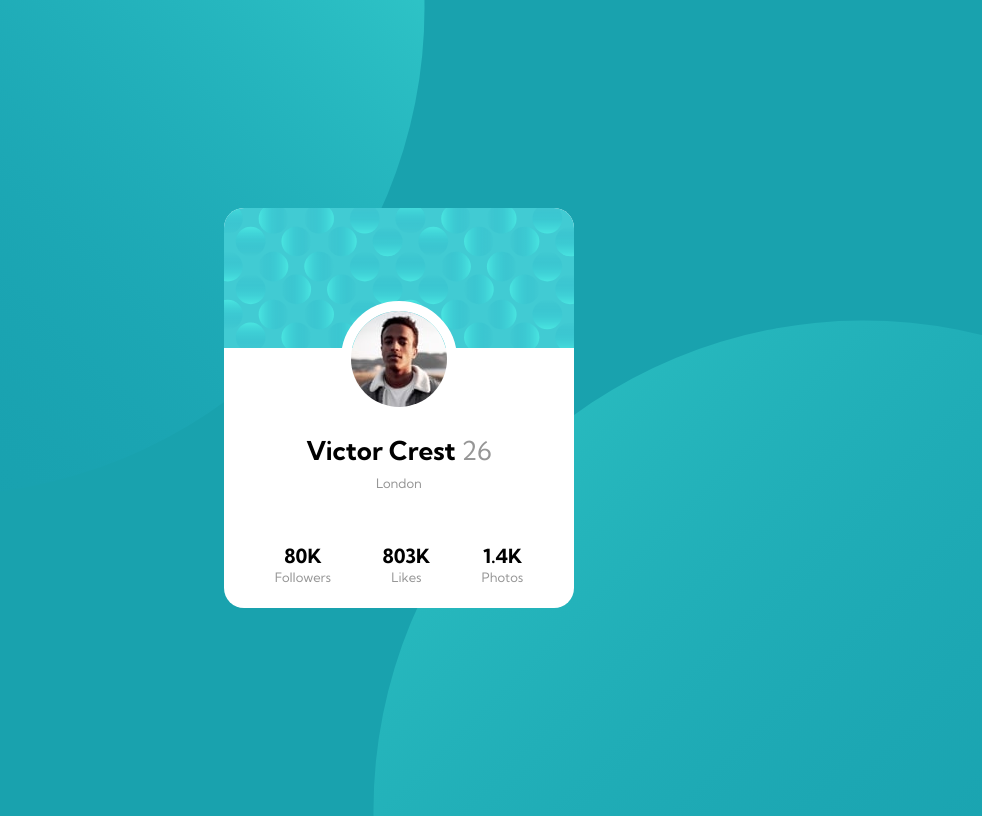
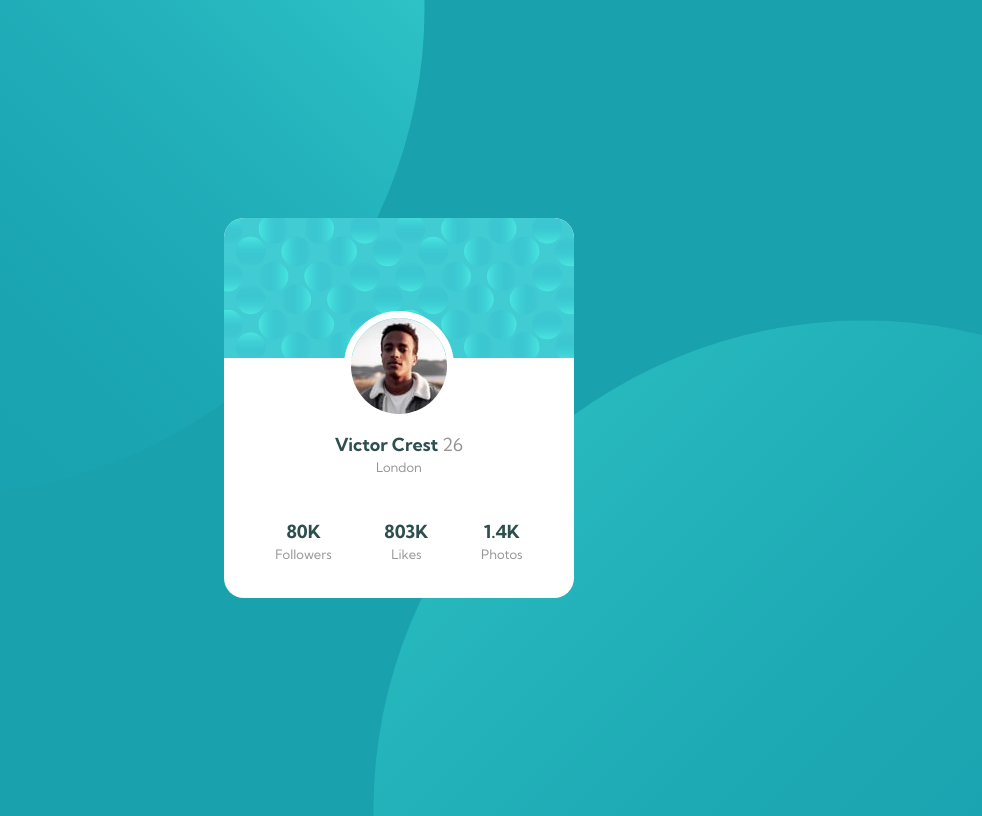
Before and after one commit to alessandrodr/profile-card, a plain HTML site: page index.html in a window 1280 px wide. Shown: the whole page, without its empty margins (241-1223 px from the left). Drawn offline with Linux system fonts and the light colour scheme.

Commit message:
Refactored

```diff
--- a/index.html
+++ b/index.html
@@ -1,6 +1,7 @@
 <!DOCTYPE html>
+<html lang="en">
 <head>
-    <html lang="en"></html>
+
     <meta charset="UTF-8">
     <meta http-equiv="X-UA-Compatible" content="IE=edge">
     <meta name="viewport" content="width=device-width, initial-scale=1.0">
@@ -57,37 +58,43 @@
         }
         .img-border {
             border-radius: 100px;
-            border: solid white 10px;
+            border: solid white 7px;
+        }
+        h1 {
+            font-size: 18px;
+            color: darkslategrey;
         }
         p {
             position: relative;
-            top: -15px;
+            top: -10px;
             color: hsl(0, 0%, 59%);
             font-size: 13px;
         }
         #container{
             width: 350px;
-            max-height: 400px;
+            max-height: 380px;
             margin-top: 50px;
             margin-left: 12px;
             margin-right: 12px;
             margin-bottom: 50px;
         }
 
-        h4 {
-            color: hsl(0, 0%, 59%);
-            position: relative;
-            top: -10px;
-        }
         .dark-grey {
             color: hsl(0, 0%, 59%);
         }
+        #stats {
+            top:-40px; text-align: center; justify-content: space-around; padding-left: 25px; padding-right: 25px;
+        }
+        .border {
+            border-radius: 20px; overflow: hidden;
+        }
+
 
 
     </style>
 </head>
 <body>
-    <div id="container" class="bg-white" style="border-radius: 20px; overflow: hidden;">
+    <main id="container" class="bg-white border">
         <div id="wrapper" style="text-align: center;">
             <img src="bg-pattern-card.svg" alt="" >
             <div class="flex relative" style=" top: -50px;">
@@ -95,25 +102,25 @@
             </div>
             <div class="relative" style="top: -50px;">
                 <h1>Victor Crest <span class="dark-grey" style="font-weight: normal;">  26</span></h1>
-                <h4 style="font-weight: 400;">London<h4>
+                <p style="font-weight: 400;">London<p>
             </div>
 
-            <div class="flex relative" style="top:-40px; text-align: center; justify-content: space-around; padding-left: 25px; padding-right: 25px;">
+            <div id="stats" class="flex relative">
                 <div>
-                    <h2>80K</h2>
+                    <h1>80K</h1>
                     <p>Followers</p>
                 </div>
                 <div>
-                    <h2>803K</h2>
+                    <h1>803K</h1>
                     <p>Likes</p>
                 </div>
                 <div>
-                    <h2>1.4K</h2>
+                    <h1>1.4K</h1>
                     <p>Photos</p>
                 </div>
             </div>
 
         </div>
-    </div>
+    </main>
 </body>
 </html>
```
